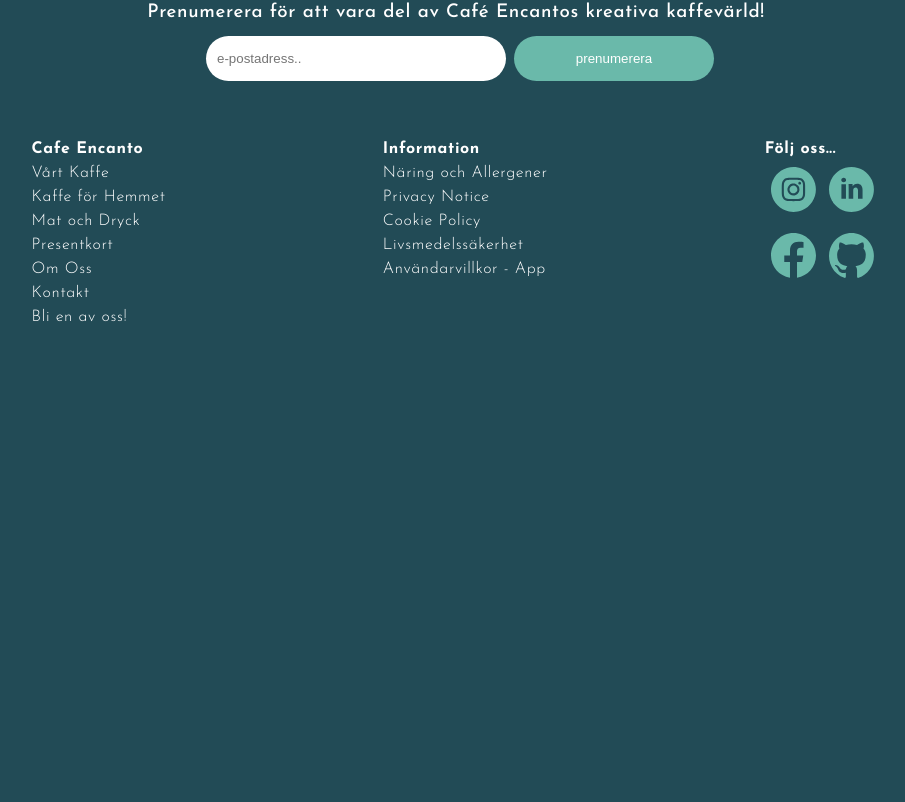
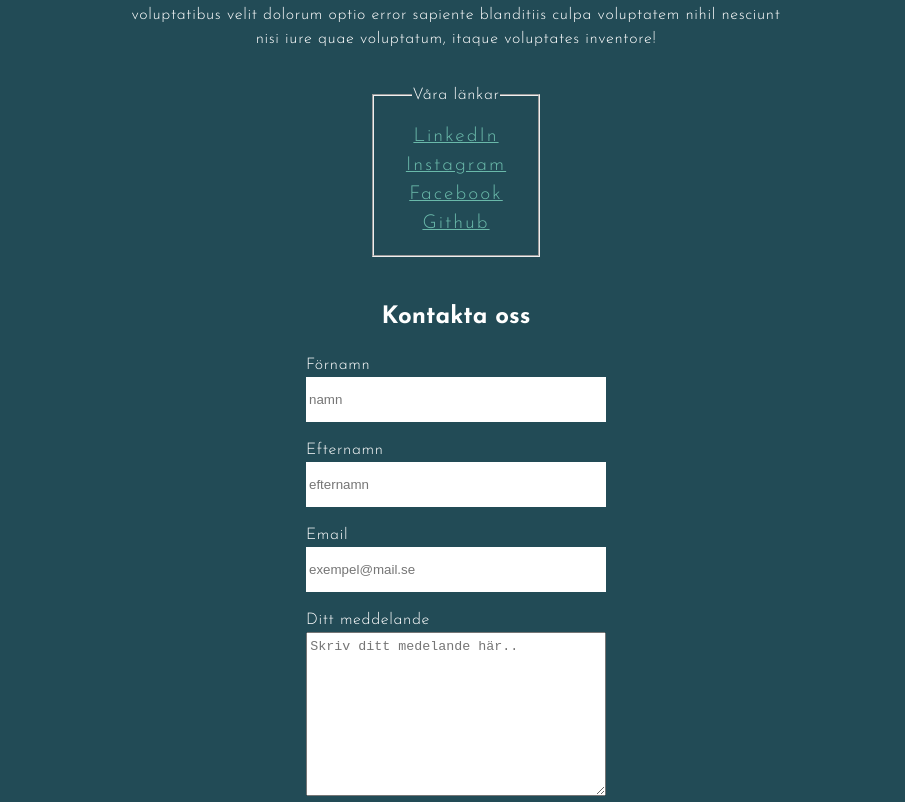
Before and after one commit to nicole-avila/cafe-encanto, a React (Vite) app: page /about-us in a window 1280 px wide. Shown: the part 838-1640 px from the top of the page, without its empty margins (184-1089 px from the left). Before the commit the page ends 1215 px from the top, so only its background shows below. Built offline with nearby package versions, Linux system fonts and the light colour scheme.

Commit message:
AboutUs Comp completed

```diff
--- /dev/null
+++ b/src/Pages/AboutUs/AboutUs.scss
@@ -0,0 +1,99 @@
+@import "../../sass/_colors.scss";
+@import "../../sass/_mixins.scss";
+@import "../../sass/_fonts.scss";
+
+.about {
+  //   display: flex;
+  //   justify-content: center;
+  //   align-items: center;
+  //   flex-direction: column;
+
+  &__content {
+    margin: 2rem auto;
+    display: flex;
+    justify-content: center;
+    align-items: center;
+    flex-direction: column;
+    text-align: left;
+  }
+  &__title {
+    @include logoTitle;
+    margin: 0 0 1rem 0;
+  }
+
+  &__us {
+    max-width: 650px;
+    text-align: center;
+    display: flex;
+    @include bodyText;
+  }
+
+  &__follow-us {
+    display: flex;
+    flex-direction: column;
+    padding: 1rem;
+    margin: 0.5rem 0 1rem 0;
+  }
+
+  & fieldset {
+    @include bodyText;
+    max-width: 200px;
+    text-align: center;
+  }
+
+  &__link {
+    padding: 0 1rem;
+    @include bodyText;
+    font-size: 1.2rem;
+    letter-spacing: 2px;
+    color: $encantoLight;
+  }
+
+  &__link:hover {
+    color: rgb(0, 110, 255);
+  }
+
+  &__input-content {
+    display: flex;
+    flex-direction: column;
+    padding: 0.5rem 0;
+  }
+  &__content form {
+    display: flex;
+    flex-direction: column;
+  }
+
+  &__content label {
+    @include bodyText;
+    text-align: left;
+  }
+
+  &__content input {
+    width: 300px;
+    height: 45px;
+    flex-shrink: 0;
+    border: none;
+    text-indent: 3px;
+    background: $w;
+  }
+
+  &__content textarea {
+    padding: 0.4rem 0.2rem;
+  }
+
+  &__content button {
+    @include btnEncanto;
+    margin: 1.5rem auto;
+  }
+
+  &__success-message {
+    @include bodyText;
+    background: $encantoLight;
+    color: $encantoDark;
+    padding: 0.5rem;
+    margin: 1rem 0;
+    text-align: center;
+    line-height: 18px;
+    font-weight: 400;
+  }
+}
--- a/src/Pages/AboutUs/AboutUs.tsx
+++ b/src/Pages/AboutUs/AboutUs.tsx
@@ -1,15 +1,52 @@
-// import "./AboutUs.scss";
+import "./AboutUs.scss";
 
 import Footer from "../../components/Footer/Footer";
 import Navbar from "../../components/Navbar/Navbar";
 import Hero from "../../components/Hero/Hero";
 import heroImg from "../../../public/assets/hero.jpg";
-import { useEffect } from "react";
+import { useEffect, useRef, useState } from "react";
 
 export default function AboutUs() {
+  const successMessageRef = useRef<HTMLParagraphElement | null>(null);
+  const [formSubmitted, setFormSubmitted] = useState(false);
+  const [formData, setFormData] = useState({
+    firstName: "",
+    lastName: "",
+    email: "",
+    message: "",
+  });
+  const handleInputChange = (
+    e: React.ChangeEvent<HTMLInputElement | HTMLTextAreaElement>
+  ) => {
+    const { name, value } = e.target;
+    setFormData((prevData) => ({ ...prevData, [name]: value }));
+  };
+
+  async function handleSubmit(e: React.FormEvent<HTMLFormElement>) {
+    e.preventDefault();
+    try {
+      await new Promise((resolve) => setTimeout(resolve, 800));
+      setFormSubmitted(true);
+      setFormData({
+        firstName: "",
+        lastName: "",
+        email: "",
+        message: "",
+      });
+    } catch (error) {
+      console.error("ERROR", error);
+    }
+  }
+
   useEffect(() => {
     window.scrollTo(0, 0);
   }, []);
+
+  useEffect(() => {
+    if (formSubmitted && successMessageRef.current) {
+      successMessageRef.current.focus();
+    }
+  }, [formSubmitted]);
 
   return (
     <div className="about">
@@ -20,6 +57,95 @@ export default function AboutUs() {
           alt: "hero image of a white cup o coffee and teal background",
         }}
       />
+      <div className="about__content">
+        <h1 className="about__title">Om oss</h1>
+        <p className="about__us">
+          Lorem ipsum dolor sit amet consectetur adipisicing elit. Eaque
+          voluptas hic aperiam voluptatibus velit dolorum optio error sapiente
+          blanditiis culpa voluptatem nihil nesciunt nisi iure quae voluptatum,
+          itaque voluptates inventore!
+        </p>
+        <div className="about__follow-us">
+          <fieldset className="about__follow-us">
+            <legend>Våra länkar</legend>
+            <a className="about__link" href="#" id="linkedIn">
+              LinkedIn
+            </a>
+            <a className="about__link" href="#" id="linkedIn">
+              Instagram
+            </a>
+            <a className="about__link" href="#" id="linkedIn">
+              Facebook
+            </a>
+            <a className="about__link" href="#" id="linkedIn">
+              Github
+            </a>
+          </fieldset>
+        </div>
+
+        <h2 className="about__title">Kontakta oss</h2>
+        {formSubmitted && (
+          <p
+            className="about__success-message"
+            ref={successMessageRef}
+            aria-live="assertive"
+          >
+            Tack för ditt meddelande! Vi återkommer till dig snart.
+          </p>
+        )}
+        <form onSubmit={handleSubmit}>
+          <div className="about__input-content">
+            <label htmlFor="">Förnamn</label>
+            <input
+              type="text"
+              placeholder="namn"
+              name="firstName"
+              required
+              value={formData.firstName}
+              onChange={handleInputChange}
+            />
+          </div>
+          <div className="about__input-content">
+            <label htmlFor="">Efternamn</label>
+            <input
+              type="text"
+              placeholder="efternamn"
+              name="lastName"
+              required
+              value={formData.lastName}
+              onChange={handleInputChange}
+            />
+          </div>
+          <div className="about__input-content">
+            <label htmlFor="">Email</label>
+            <input
+              type="email"
+              placeholder="exempel@mail.se"
+              name="email"
+              required
+              value={formData.email}
+              onChange={handleInputChange}
+            />
+          </div>
+          <div className="about__input-content">
+            <label htmlFor="">Ditt meddelande</label>
+            <textarea
+              placeholder="Skriv ditt medelande här.."
+              name="message"
+              id="message"
+              required
+              value={formData.message}
+              onChange={handleInputChange}
+              cols={30}
+              rows={10}
+            ></textarea>
+          </div>
+
+          <button type="submit">Skicka</button>
+        </form>
+
+        <h3 className="about__title">Hitta oss</h3>
+      </div>
       <Footer />
     </div>
   );
--- a/src/sass/_mixins.scss
+++ b/src/sass/_mixins.scss
@@ -1,4 +1,5 @@
 @import "./_colors.scss";
+@import "./_fonts.scss";
 
 @mixin btnEncanto {
   width: 200px;
@@ -7,4 +8,8 @@
   border-radius: 32px;
   background: $encantoLight;
   color: $w;
+  font-size: 1rem;
+  @include bodyText;
+  font-weight: 400;
+  letter-spacing: 1.3px;
 }
```
